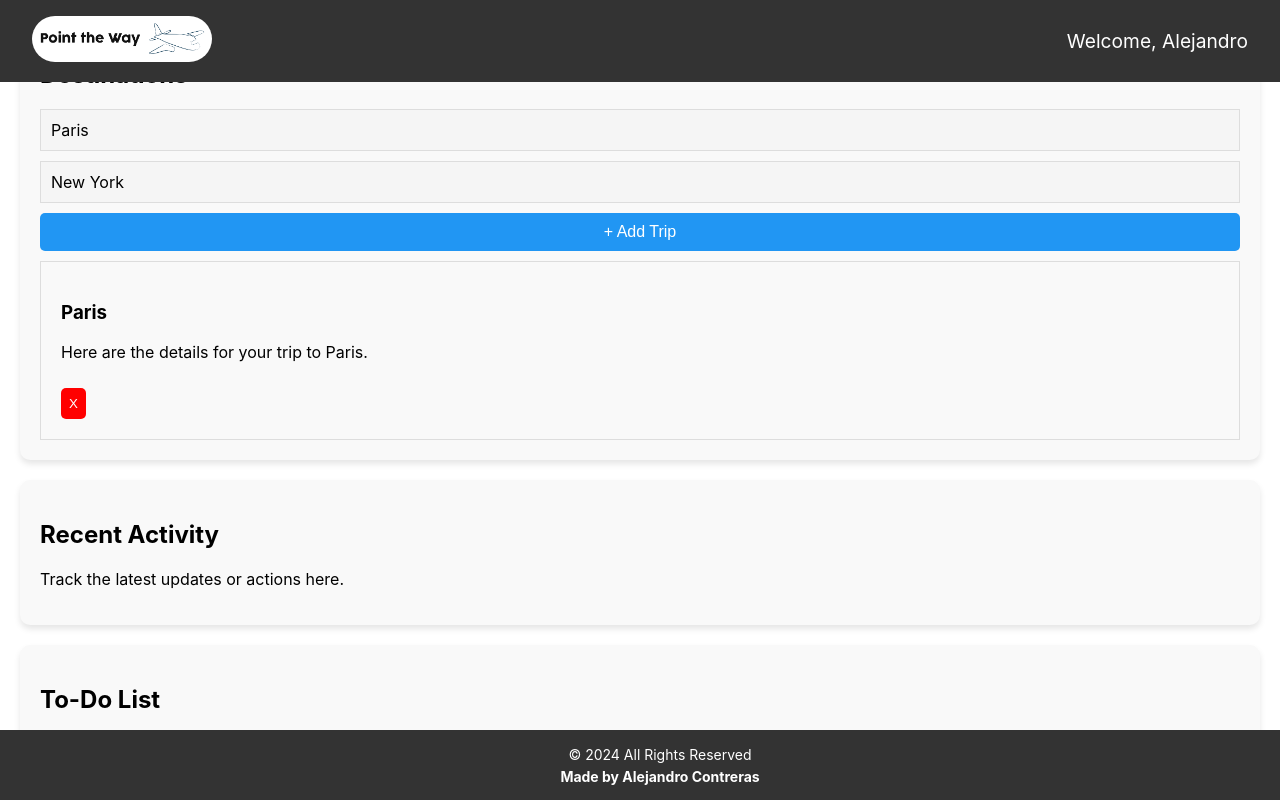
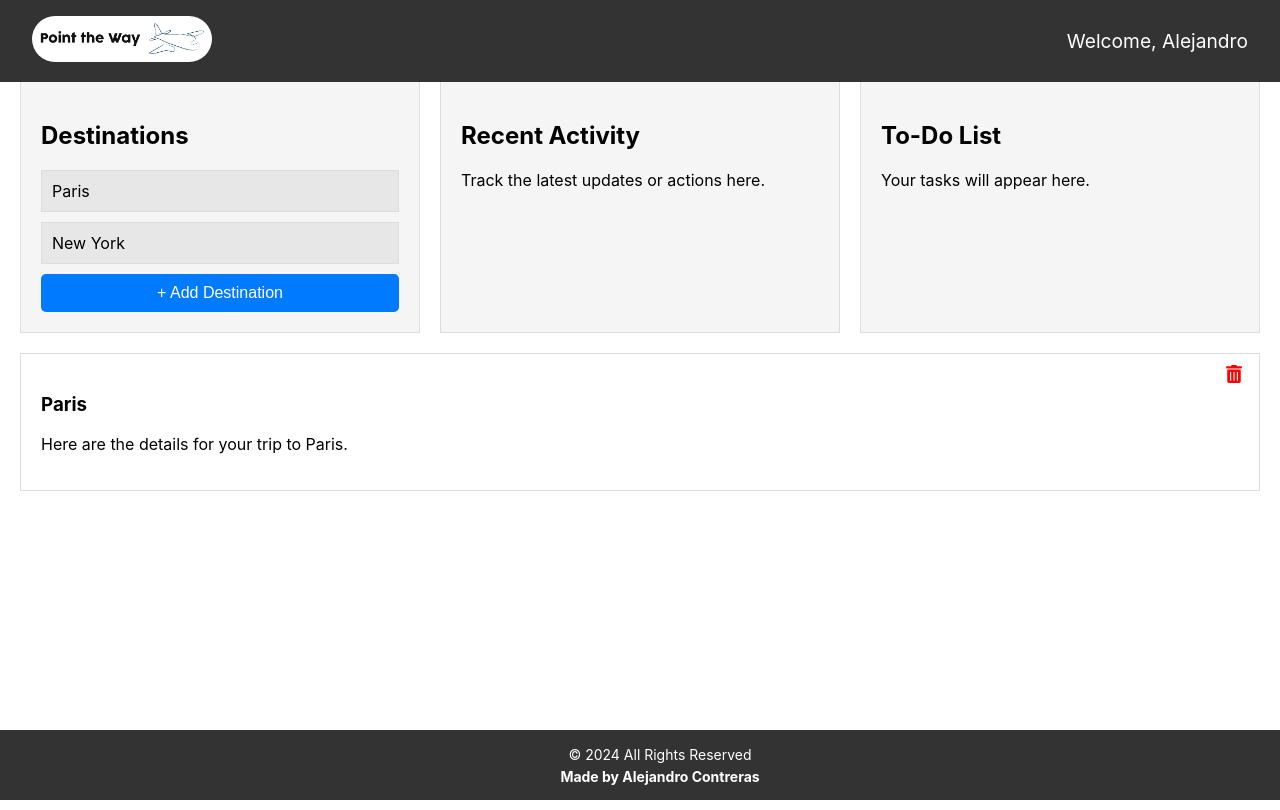
Before and after one commit to DarkMagnoCS/Point-the-way, a React (Create React App) app in the folder point-the-way-frontend/: page /dashboard in a window 1280 px wide. Both pictures are taken after a click on the element "Paris". Built offline with nearby package versions, Linux system fonts and the light colour scheme.

Commit message:
adding adding, deleting funtions, icons, Modal to confirm

```diff
--- a/point-the-way-frontend/package.json
+++ b/point-the-way-frontend/package.json
@@ -10,6 +10,7 @@
     "mapbox-gl": "^3.7.0",
     "react": "^18.3.1",
     "react-dom": "^18.3.1",
+    "react-icons": "^5.3.0",
     "react-router-dom": "^6.26.2",
     "react-scripts": "5.0.1",
     "styled-components": "^6.1.13",
--- a/point-the-way-frontend/src/pages/Dashboard.js
+++ b/point-the-way-frontend/src/pages/Dashboard.js
@@ -2,13 +2,14 @@ import React, { useState } from 'react';
 import Header from '../components/Header';
 import Footer from '../components/Footer';
 import styled from 'styled-components';
+import { FaTimes, FaTrashAlt } from 'react-icons/fa'; // Import icons
 
 const Dashboard = () => {
-  const [trips, setTrips] = useState(['Paris', 'New York']); // Example trips
+  const [trips, setTrips] = useState(['Paris', 'New York']);
   const [selectedTrip, setSelectedTrip] = useState(null);
   const [isModalOpen, setIsModalOpen] = useState(false);
+  const [isDeletePromptOpen, setIsDeletePromptOpen] = useState(false);
   const [newTrip, setNewTrip] = useState('');
-  const [isDeletePromptOpen, setIsDeletePromptOpen] = useState(false);
   const isLoggedIn = true;
   const username = "Alejandro";
 
@@ -33,21 +34,21 @@ const Dashboard = () => {
     setIsDeletePromptOpen(false);
   };
 
-  // Toggle the modal
+  // Toggle delete confirmation modal
+  const toggleDeletePrompt = () => {
+    setIsDeletePromptOpen(!isDeletePromptOpen);
+  };
+
+  // Toggle new destination modal
   const toggleModal = () => {
     setIsModalOpen(!isModalOpen);
-  };
-
-  // Toggle delete confirmation
-  const toggleDeletePrompt = () => {
-    setIsDeletePromptOpen(!isDeletePromptOpen);
   };
 
   return (
     <>
       <Header isLoggedIn={isLoggedIn} username={username} />
       <MainContent>
-        {/* Destinations Widget */}
+        <WidgetsRow>
           <Widget>
             <h2>Destinations</h2>
             <TripList>
@@ -56,37 +57,39 @@ const Dashboard = () => {
                   {trip}
                 </TripItem>
               ))}
-            <AddTripButton onClick={toggleModal}>+ Add Trip</AddTripButton>
+              <AddTripButton onClick={toggleModal}>+ Add Destination</AddTripButton>
             </TripList>
+          </Widget>
+
+          <Widget>
+            <h2>Recent Activity</h2>
+            <p>Track the latest updates or actions here.</p>
+          </Widget>
+
+          <Widget>
+            <h2>To-Do List</h2>
+            <p>Your tasks will appear here.</p>
+          </Widget>
+        </WidgetsRow>
 
         {selectedTrip && (
           <TripDetails>
             <h3>{selectedTrip}</h3>
             <p>Here are the details for your trip to {selectedTrip}.</p>
-              <DeleteTripButton onClick={toggleDeletePrompt}>X</DeleteTripButton>
+            <DeleteTripButton onClick={toggleDeletePrompt}>
+              <FaTrashAlt /> {/* Trash icon for delete */}
+            </DeleteTripButton>
           </TripDetails>
         )}
-        </Widget>
 
-        {/* Recent Activity Widget */}
-        <Widget>
-          <h2>Recent Activity</h2>
-          <p>Track the latest updates or actions here.</p>
-        </Widget>
-
-        {/* To-Do List Widget */}
-        <Widget>
-          <h2>To-Do List</h2>
-          <p>Manage your travel-related tasks.</p>
-        </Widget>
-
-        {/* New Trip Modal */}
         {isModalOpen && (
           <ModalOverlay>
             <ModalContent>
-              <CloseButton onClick={toggleModal}>X</CloseButton>
+              <CloseButton onClick={toggleModal}>
+                <FaTimes /> {/* Close icon */}
+              </CloseButton>
               <h3>New Destination</h3>
-              <ModalInput
+              <Input
                 type="text"
                 placeholder="Enter destination"
                 value={newTrip}
@@ -97,13 +100,12 @@ const Dashboard = () => {
           </ModalOverlay>
         )}
 
-        {/* Delete Trip Confirmation */}
         {isDeletePromptOpen && (
           <ModalOverlay>
             <ModalContent>
               <h3>Are you sure you want to delete this trip?</h3>
-              <button onClick={handleDeleteTrip}>Yes</button>
-              <button onClick={toggleDeletePrompt}>No</button>
+              <ConfirmDeleteButton onClick={handleDeleteTrip}>Yes, Delete</ConfirmDeleteButton>
+              <CancelDeleteButton onClick={toggleDeletePrompt}>Cancel</CancelDeleteButton>
             </ModalContent>
           </ModalOverlay>
         )}
@@ -118,16 +120,27 @@ export default Dashboard;
 // Styled Components
 const MainContent = styled.main`
   padding: 20px;
+  margin-top: 60px; /* To prevent content from hiding under the header */
+  min-height: calc(100vh - 120px); /* Prevents content from hiding under the footer */
+`;
+
+const WidgetsRow = styled.div`
   display: flex;
+  justify-content: space-between;
+  flex-wrap: wrap;
+  gap: 20px;
+
+  @media (max-width: 768px) {
     flex-direction: column;
-  gap: 20px;
+  }
 `;
 
 const Widget = styled.div`
-  background-color: #f9f9f9;
+  background-color: #f5f5f5;
   padding: 20px;
-  border-radius: 10px;
-  box-shadow: 0 4px 6px rgba(0, 0, 0, 0.1);
+  border: 1px solid #ddd;
+  flex: 1;
+  min-width: 250px;
 `;
 
 const TripList = styled.div`
@@ -136,20 +149,20 @@ const TripList = styled.div`
 `;
 
 const TripItem = styled.div`
-  background-color: #f5f5f5;
+  background-color: #e7e7e7;
   padding: 10px;
   margin-bottom: 10px;
   cursor: pointer;
   border: 1px solid #ddd;
 
   &:hover {
-    background-color: #e0e0e0;
+    background-color: #d0d0d0;
   }
 `;
 
 const AddTripButton = styled.button`
   padding: 10px;
-  background-color: #2196F3;
+  background-color: #007bff;
   color: white;
   border: none;
   cursor: pointer;
@@ -157,27 +170,29 @@ const AddTripButton = styled.button`
   border-radius: 5px;
 
   &:hover {
-    background-color: #1976d2;
+    background-color: #0056b3;
   }
 `;
 
 const TripDetails = styled.section`
   padding: 20px;
   border: 1px solid #ddd;
-  margin-top: 10px;
+  margin-top: 20px;
+  position: relative;
 `;
 
 const DeleteTripButton = styled.button`
-  padding: 8px;
-  background-color: red;
-  color: white;
+  background-color: transparent;
   border: none;
-  border-radius: 5px;
+  color: red;
+  position: absolute;
+  top: 10px;
+  right: 10px;
   cursor: pointer;
-  margin-top: 10px;
+  font-size: 18px;
 
   &:hover {
-    background-color: darkred;
+    color: darkred;
   }
 `;
 
@@ -198,6 +213,7 @@ const ModalContent = styled.div`
   padding: 20px;
   border-radius: 10px;
   width: 300px;
+  position: relative;
   text-align: center;
 `;
 
@@ -211,24 +227,57 @@ const CloseButton = styled.button`
   cursor: pointer;
 `;
 
+const Input = styled.input`
+  width: 90%;
+  padding: 10px;
+  margin: 10px 0;
+  border: 1px solid #ddd;
+  border-radius: 5px;
+`;
+
 const CreateButton = styled.button`
   padding: 10px;
-  background-color: #2196F3;
+  background-color: #007bff;
   color: white;
   border: none;
   cursor: pointer;
   font-size: 16px;
+  border-radius: 5px;
   width: 100%;
-  border-radius: 5px;
 
   &:hover {
-    background-color: #1976d2;
+    background-color: #0056b3;
   }
 `;
 
-const ModalInput = styled.input`
+const ConfirmDeleteButton = styled.button`
   padding: 10px;
+  background-color: red;
+  color: white;
+  border: none;
+  cursor: pointer;
+  font-size: 16px;
+  border-radius: 5px;
   width: 100%;
-  margin-bottom: 10px;
+  margin-top: 10px;
+
+  &:hover {
+    background-color: darkred;
+  }
+`;
+
+const CancelDeleteButton = styled.button`
+  padding: 10px;
+  background-color: #6c757d;
+  color: white;
+  border: none;
+  cursor: pointer;
   font-size: 16px;
+  border-radius: 5px;
+  width: 100%;
+  margin-top: 10px;
+
+  &:hover {
+    background-color: #5a6268;
+  }
 `;
```
Also changed, not shown: 1 other file (tests, documents, lock files or other folders). Lines whose indentation alone changed are shown as unchanged.
